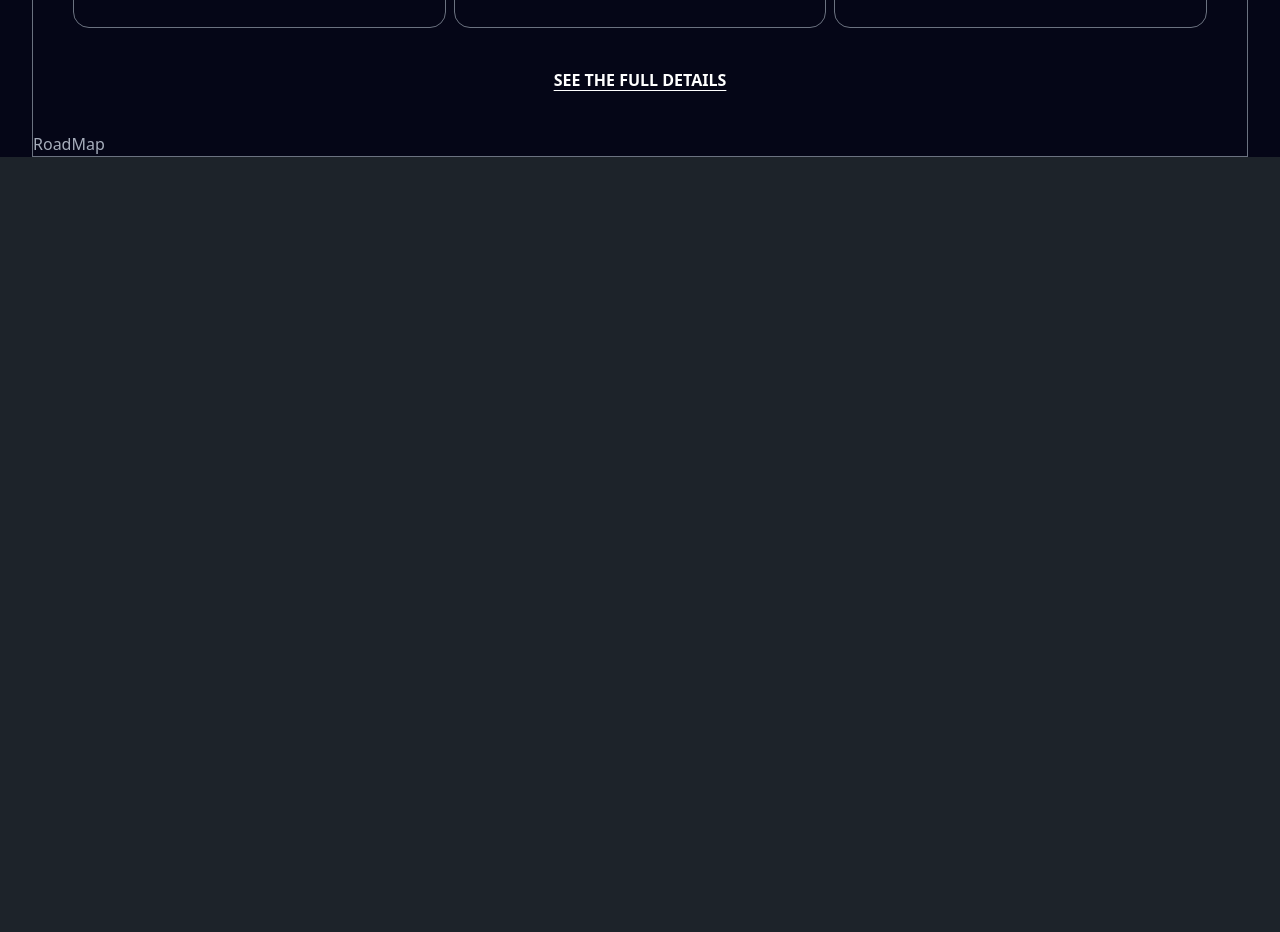
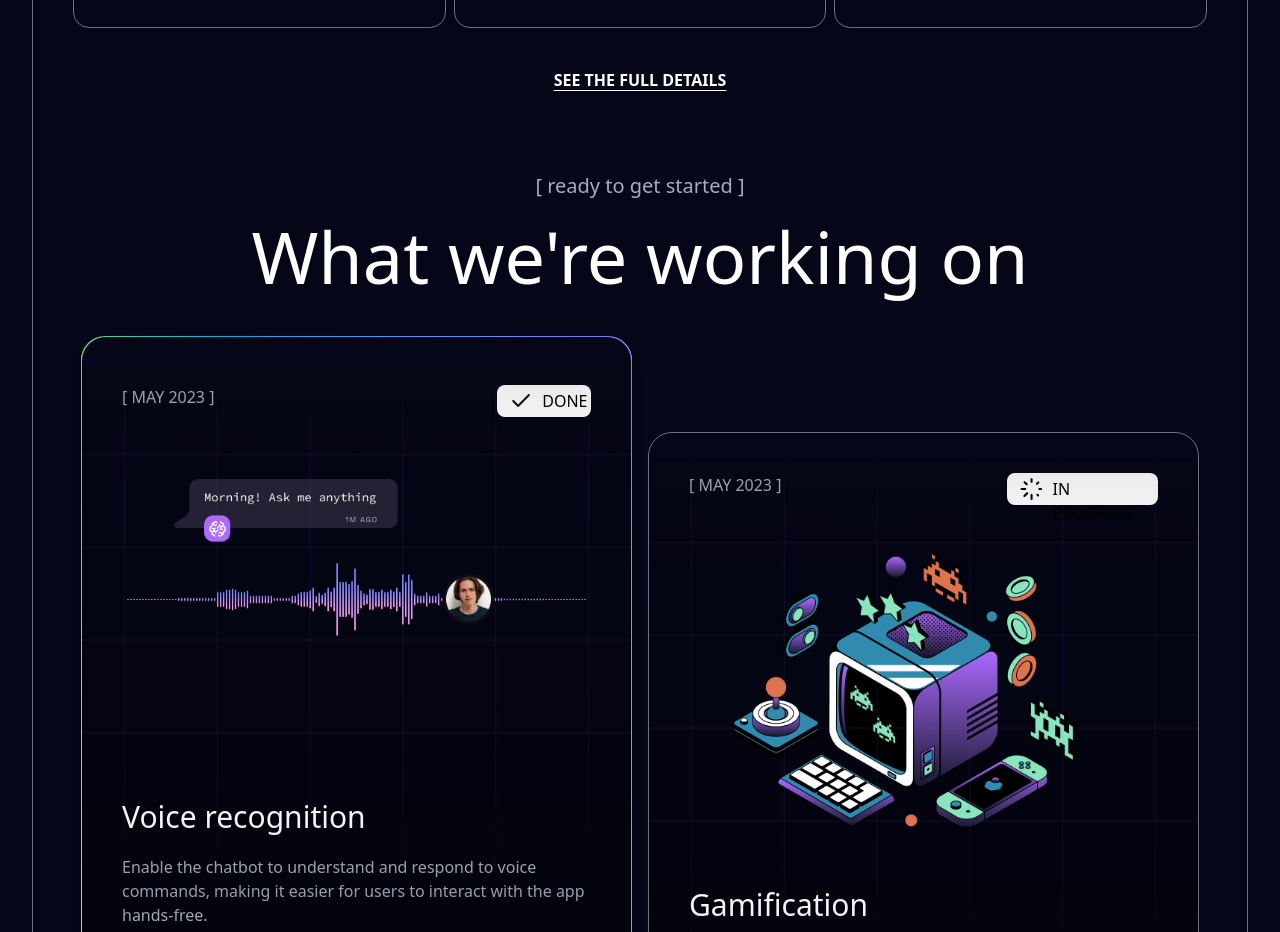
Before and after one commit to amineelamrani/Brainwave-react-Clone, a React (Vite) app: page / in a window 1280 px wide. Shown: the part 7320-8252 px from the top of the page. Before the commit the page ends 7477 px from the top, so only its background shows below. Built offline with nearby package versions, Linux system fonts and the light colour scheme.

Commit message:
roadmap finished now work on the footer and enhance what is missed

```diff
--- /dev/null
+++ b/src/components/MilestoneElement.jsx
@@ -0,0 +1,65 @@
+import check from "../assets/check-02.svg";
+import gridBg from "../assets/grid.png";
+import loading from "../assets/loading-01.svg";
+import MultiColorCover from "./MultiColorCover";
+
+export default function MilestoneElement({
+  wrapIt = false,
+  highlighted = false,
+  image,
+  title,
+  text,
+}) {
+  const progress = wrapIt ? "IN PROGRESS" : "DONE";
+  return (
+    <div
+      className={`px-2 py-1 w-full md:w-1/2 ${wrapIt && "md:translate-y-24"}`}
+    >
+      {highlighted && (
+        <MultiColorCover>
+          <div className="rounded-3xl p-10 flex flex-col relative bg-gradient-to-t from-black/50 to-black/0">
+            <div className="flex justify-between">
+              <p className="uppercase">[ may 2023 ]</p>
+              <p className="flex bg-white px-3 py-1 rounded-lg text-black gap-2">
+                <img src={check} alt="" />
+                <p>{progress}</p>
+              </p>
+            </div>
+            <img src={image} alt="" className="w-full py-8" />
+            <div>
+              <h1 className="text-3xl text-white pb-5">{title}</h1>
+              <p>{text}</p>
+            </div>
+            <img
+              src={gridBg}
+              alt=""
+              className="absolute left-0 right-0 top-5 "
+            />
+          </div>
+        </MultiColorCover>
+      )}
+      {!highlighted && (
+        <div className="rounded-3xl border-[1px] border-gray-500 p-10 flex flex-col relative bg-gradient-to-t from-black/50 to-black/0">
+          <div className="flex justify-between">
+            <p className="uppercase">[ may 2023 ]</p>
+            <p className="flex bg-white px-3 py-1 rounded-lg text-black gap-2">
+              <img src={check} alt="" className={`${wrapIt ? "hidden" : ""}`} />
+              <img
+                src={loading}
+                alt=""
+                className={`${wrapIt ? "" : "hidden"}`}
+              />
+              <p>{progress}</p>
+            </p>
+          </div>
+          <img src={image} alt="" className="w-full py-8" />
+          <div>
+            <h1 className="text-3xl text-white pb-5">{title}</h1>
+            <p>{text}</p>
+          </div>
+          <img src={gridBg} alt="" className="absolute left-0 right-0 top-5 " />
+        </div>
+      )}
+    </div>
+  );
+}
--- /dev/null
+++ b/src/components/MultiColorCover.jsx
@@ -0,0 +1,23 @@
+export default function MultiColorCover({ children }) {
+  return (
+    <div
+      className={`flex w-full rounded-3xl pt-[1px] bg-gradient-to-r from-green-400 from-0% via-sky-500 via-30% to-primary to-90% mb-7`}
+    >
+      <div
+        className={`flex w-full rounded-3xl pb-[1px] bg-gradient-to-r from-yellow-400 to-pink-400 shadow-lg`}
+      >
+        <div
+          className={`flex w-full rounded-3xl pl-[1px] bg-gradient-to-t from-yellow-400 to-green-400`}
+        >
+          <div
+            className={`flex w-full rounded-3xl pr-[1px] bg-gradient-to-b from-primary to-pink-400`}
+          >
+            <div className="rounded-3xl py-2 w-full bg-primary-content">
+              {children}
+            </div>
+          </div>
+        </div>
+      </div>
+    </div>
+  );
+}
--- a/src/components/RoadMap.jsx
+++ b/src/components/RoadMap.jsx
@@ -1,5 +1,44 @@
 import React from "react";
+import SignInButton from "./SignInButton";
+import MilestoneElement from "./MilestoneElement";
+import image1 from "../assets/roadmap/image-1.png";
+import image2 from "../assets/roadmap/image-2.png";
+import image3 from "../assets/roadmap/image-3.png";
+import image4 from "../assets/roadmap/image-4.png";
 
 export default function RoadMap() {
-  return <div>RoadMap</div>;
+  return (
+    <div className="w-full px-10 pb-24 flex flex-col items-center">
+      <p className="text-xl text-center pt-10">[ ready to get started ]</p>
+      <h1 className="text-white text-3xl lg:text-7xl text-center text-wrap leading-tight pt-5 pb-10">
+        What we're working on
+      </h1>
+      <div className="mb-14 md:mb-44 w-full flex flex-row flex-wrap">
+        <MilestoneElement
+          highlighted={true}
+          image={image1}
+          title="Voice recognition"
+          text="Enable the chatbot to understand and respond to voice commands, making it easier for users to interact with the app hands-free."
+        />
+        <MilestoneElement
+          wrapIt={true}
+          image={image2}
+          title="Gamification"
+          text="Add game-like elements, such as badges or leaderboards, to incentivize users to engage with the chatbot more frequently."
+        />
+        <MilestoneElement
+          image={image3}
+          title="Chatbot customization"
+          text="Allow users to customize the chatbot's appearance and behavior, making it more engaging and fun to interact with."
+        />
+        <MilestoneElement
+          image={image4}
+          wrapIt={true}
+          title="Integration with APIs"
+          text="Allow the chatbot to access external data sources, such as weather APIs or news APIs, to provide more relevant recommendations."
+        />
+      </div>
+      <SignInButton text="our roadmap" />
+    </div>
+  );
 }
```
